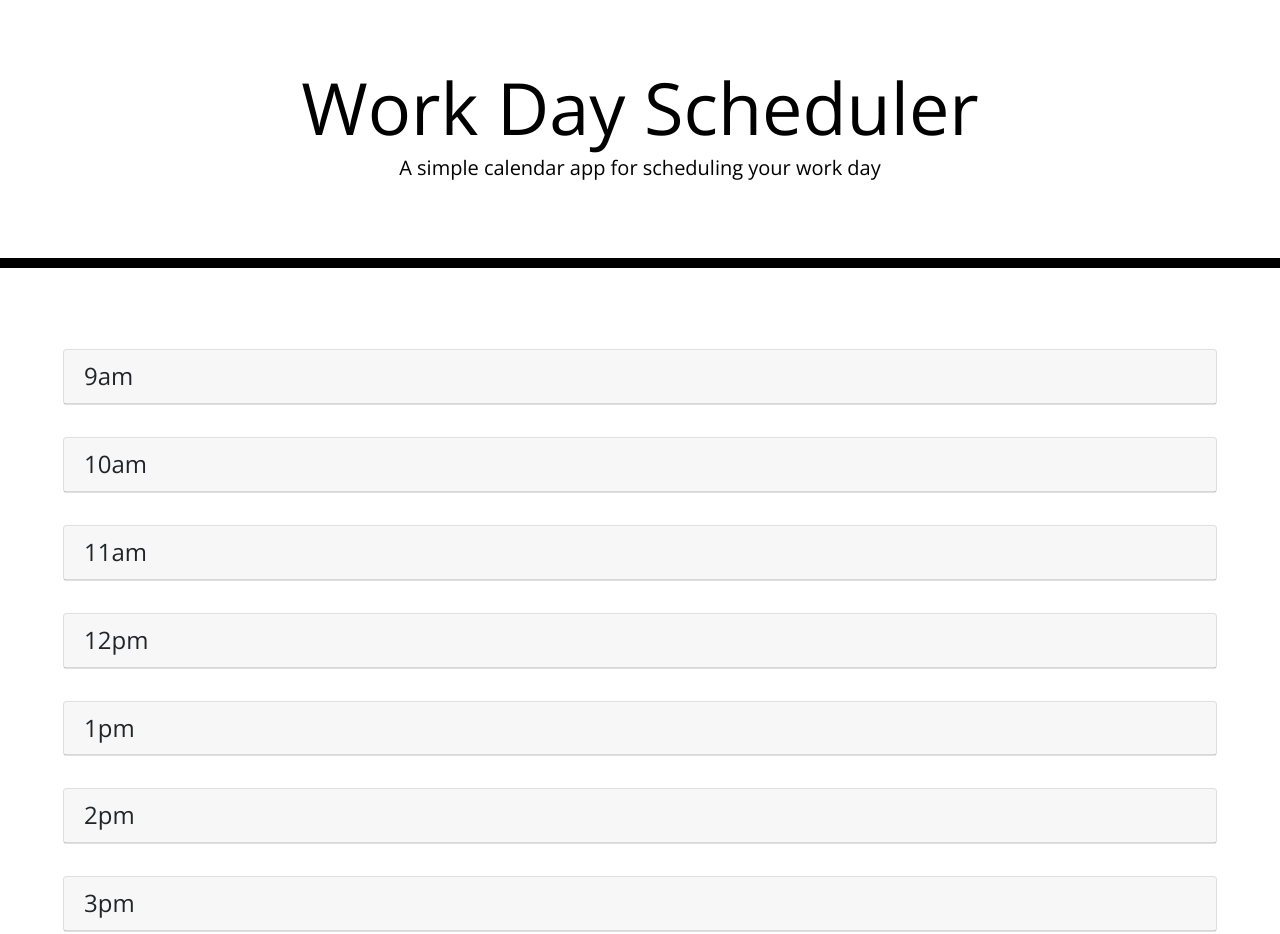
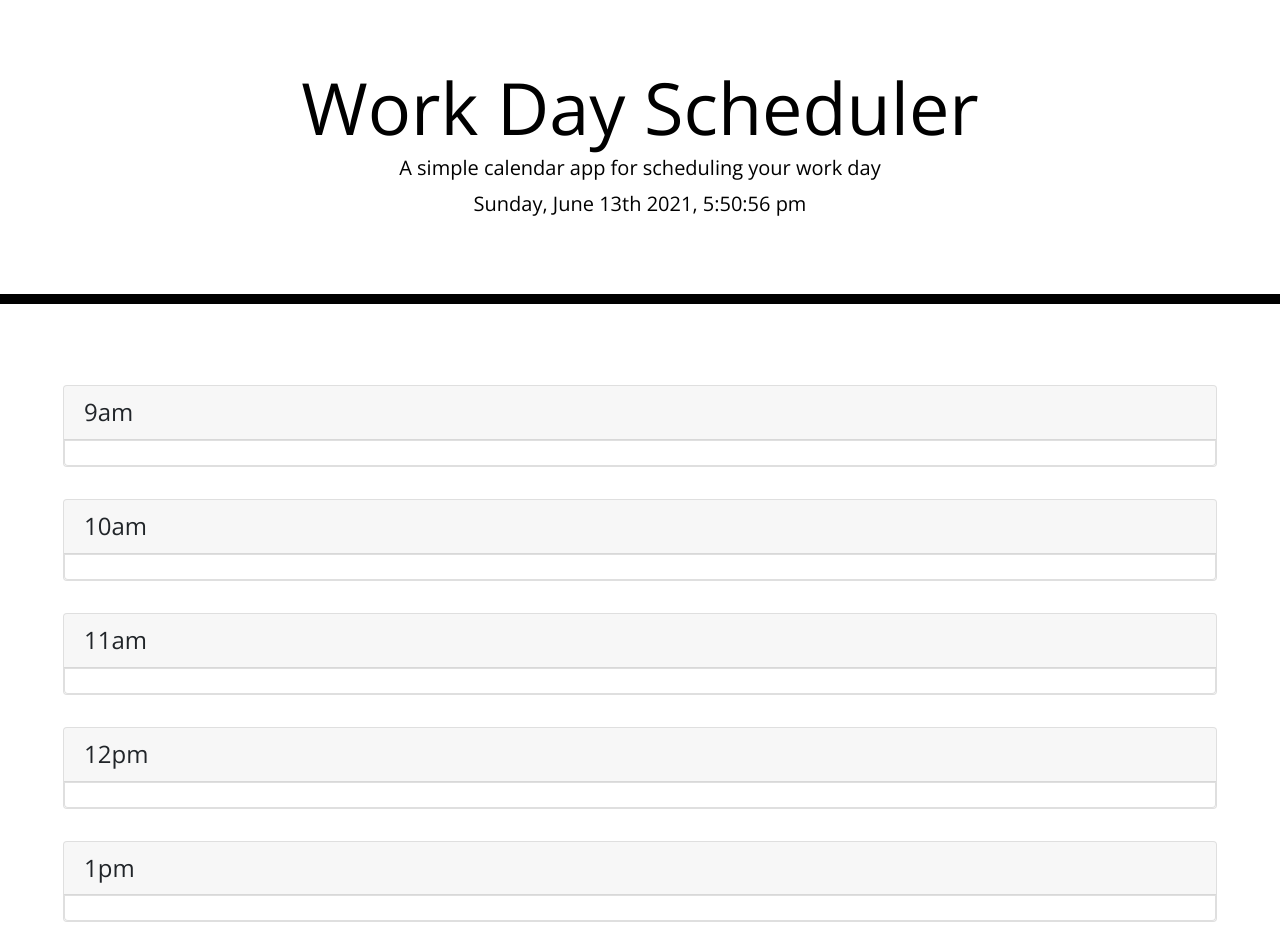
Before and after one commit to dgomez88/work-day-scheduler, a plain HTML site: page index.html in a window 1280 px wide. Shown: the top 934 px of the page. Drawn offline with nearby package versions, Linux system fonts and the light colour scheme; the site is published under a folder, as on GitHub Pages, so addresses that start at the root find nothing.

Commit message:
moved index.html file

```diff
--- a/Develop/index.html
+++ b/index.html
@@ -18,7 +18,7 @@
       href="https://fonts.googleapis.com/css?family=Open+Sans&display=swap"
       rel="stylesheet"
     />
-    <link rel="stylesheet" href="style.css" />
+    <link rel="stylesheet" href="Develop\style.css" />
     <title>Work Day Scheduler</title>
   </head>
 
@@ -72,6 +72,6 @@
 
     <script src="https://code.jquery.com/jquery-3.4.1.min.js"></script>
     <script src="https://cdnjs.cloudflare.com/ajax/libs/moment.js/2.24.0/moment.min.js"></script>
-    <script src="/Develop/script.js"></script>
+    <script src="./Develop/script.js"></script>
   </body>
 </html>
```
